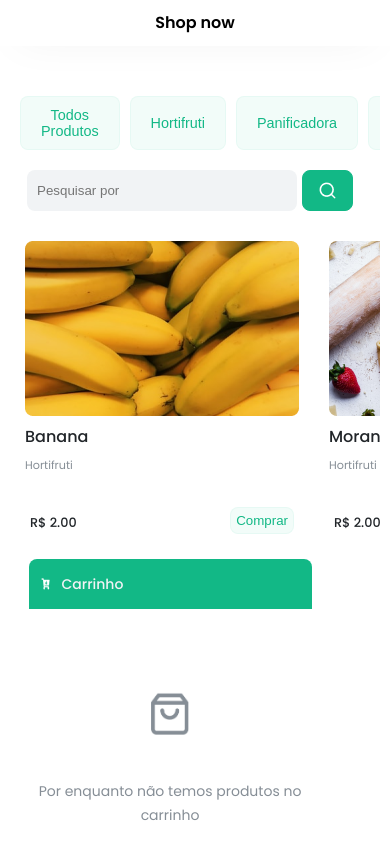
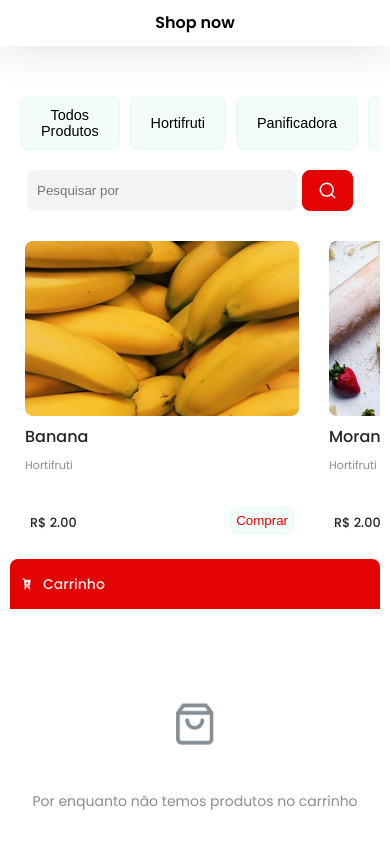
Before and after one commit to VictoriaMilanS/Shop-Now, a plain HTML site: page index.html in a window 390 px wide. Drawn offline with Linux system fonts and the light colour scheme.

Commit message:
ajuste do media query

```diff
--- a/src/css/style.css
+++ b/src/css/style.css
@@ -7,7 +7,7 @@ text-align: center;
   padding: 15px;
   font-weight: 600;
   background: #ffffff;
-box-shadow: 0px 4px 40px -20px rgba(0, 0, 0, 0.25);
+  box-shadow: 0px 4px 40px 1px rgba(0, 0, 0, 0.11);
 }
 
 main {
@@ -32,19 +32,19 @@ border-radius: 8px;
   padding: 10px 20px;
   cursor: pointer;
   font-weight: 500;
-color: #12b886;
+  color: #000002;
   font-size: 0.9rem;
   margin-right: 10px;
 }
 
 .estiloGeralBotoes--filter:hover {
-background-color: #12b886;
+  background-color: #e40303;
   color: #ffffff;
   transition: ease-in-out 0.2s;
 }
 
 .botoesClickStyle {
-background-color: #12b886;
+  background-color: #e40303;
   color: #ffffff;
 }
 
@@ -71,8 +71,8 @@ justify-content: center;
   align-items: center;
   padding: 10px 15px;
   gap: 10px;
-background: #12b886;
-border: 1.5px solid #12b886;
+  background: #e40303;
+  border: 1.5px solid #e40303;
   border-radius: 8px;
 }
 
@@ -123,7 +123,7 @@ font-weight: 400;
   margin: 10px 0;
 }
 
-.containerListaProdutos ol li p{
+.containerListaProdutos ol li p {
   margin: 7px;
 }
 
@@ -151,14 +151,14 @@ width: 100%;
   background-color: #12b8860d;
   border-radius: 8px;
   border: #12b8860d 1px solid;
-color: #12b886;
+  color: #e40303;
   padding: 5px;
   transition: 0.5s;
 }
 
 .containerListaProdutos ul li button:hover {
-background-color: #12b886;
-border: #12b886 1px solid;
+  background-color: #e40303;
+  border: #e40303 1px solid;
   color: white;
 }
 
@@ -168,17 +168,23 @@ justify-content: space-between;
   padding: 5px;
 }
 
-.container{
+.container {
   display: flex;
 }
 
-.containerCarrinho{
-width: 25%;
-margin-right: 100px;
+.containerCarrinho {
+  width: 40%;
+  margin: 0 auto;
+  margin-top: 30px;
 }
 
-.infoCarrinho{
-background-color: #12b886;
+.carrinho {
+  margin: 0 auto;
+  height: 350px;
+}
+
+.infoCarrinho {
+  background-color: #e40303;
   width: 100%;
   height: 50px;
   display: flex;
@@ -187,106 +193,108 @@ border-radius: 8px 8px 0px 0px;
   color: #f1f3f5;
 }
 
-.imgCarrinho{
+.imgCarrinho {
   height: 14px;
   margin: 12px;
 }
 
-.carrinho > ul{
+.carrinho > ul {
   display: flex;
   flex-direction: column;
-height: 450px;
+  height: 100%;
   width: 100%;
+  padding: 10px;
 }
 
-.carrinho > ul > img{
+.carrinho > ul > img {
   width: 50px;
   margin-top: 76px;
 }
 
-.carrinho > ul > p{
+.carrinho > ul > p {
   margin-top: 35px;
   font-weight: 400;
   font-size: 14px;
   line-height: 24px;
   text-align: center;
-color: #868e96
+  color: #868e96;
 }
 
-.listaCarrinho{
+.listaCarrinho {
   height: 500px;
   overflow-y: scroll;
 }
 
-.listaCarrinho img{
+.listaCarrinho img {
   align-self: center;
 }
 
-.listaCarrinho li{
+.listaCarrinho li {
   width: 90%;
   justify-content: space-between;
   display: flex;
   margin: 10px 0px;
 }
 
-.listaCarrinho .imagemCarrinho{
+.listaCarrinho .imagemCarrinho {
   height: 70px;
   width: 70px;
   border-radius: 8px;
   object-fit: cover;
 }
 
-.listaCarrinho .boxImgInfo{
+.listaCarrinho .boxImgInfo {
   display: flex;
   flex-direction: row;
 }
 
-.boxInfo{
- margin: 0px 10px
+.boxInfo {
+  margin: 0px 10px;
 }
 
-.listaCarrinho .listaDoCarrinho{
+.listaCarrinho .listaDoCarrinho {
   width: 100%;
-justify-content: space-between
+  justify-content: space-between;
 }
 
-.carrinho .botaoRetirar{
+.carrinho .botaoRetirar {
   align-items: flex-start;
   width: 10px;
   margin: 5px;
 }
 
-.carrinho div h2{
+.carrinho div h2 {
   font-weight: 500;
   font-size: 14px;
   margin: 5px 0px;
 }
 
-.carrinho div p{
+.carrinho div p {
   font-weight: 400;
   font-size: 12px;
-color: #868E96;
+  color: #868e96;
   margin: 5px 0px;
 }
 
-.carrinho div h3{
+.carrinho div h3 {
   font-weight: 400;
   font-size: 13px;
   color: #212529;
   margin: 5px 0px;
 }
 
-.carrinho div img{
+.carrinho div img {
   width: 9px;
   height: 12px;
 }
 
-.totalCarrinho{
+.totalCarrinho {
   display: flex;
   flex-direction: column;
+  margin-top: 50px;
 }
 
-.totalCarrinho > div{
+.totalCarrinho > div {
   display: flex;
   justify-content: space-between;
   padding: 15px;
@@ -294,24 +302,30 @@ font-weight: 700;
   font-size: 12px;
 }
 
-@media(max-width: 820px){
-
-main{
-margin: 10px
+@media (min-width: 500px) {
+  #botoesContainer {
+    display: flex;
+    justify-content: center;
+  }
 }
 
-.filtersContainer{
+@media (max-width: 1300px) {
+  main {
+    margin: 10px;
+  }
+
+  .filtersContainer {
     flex-direction: column;
   }
 
-#botoesContainer{
+  #botoesContainer {
     width: 100%;
     overflow-x: scroll;
     margin-bottom: 10px;
     padding: 10px;
   }
 
-.container{
+  .container {
     flex-direction: column;
     align-items: center;
   }
@@ -321,57 +335,52 @@ flex-wrap: nowrap;
     overflow-x: scroll;
   }
 
-.containerListaProdutos .lista li{
+  .containerListaProdutos .lista li {
     width: 274px;
     margin: 0px 15px;
   }
 
-.containerListaProdutos .lista  ol li {
-color:white;
+  .containerListaProdutos .lista ol li {
+    color: white;
     height: 0px;
   }
 
-.containerListaProdutos .lista  ol li p {
-color:white;
+  .containerListaProdutos .lista ol li p {
+    color: white;
     height: 0px;
   }
 
-.containerCarrinho{
-width: 90%;
+  .containerCarrinho {
+    width: 100%;
     margin-top: 20px;
   }
 
-.carrinho{
+  .carrinho {
     height: 300px;
-margin-left: 50px;
   }
 
-.carrinho ul{
+  .carrinho ul {
     overflow-y: scroll;
     height: 250px;
   }
 
-.listaCarrinho .imagemCarrinho{
+  .listaCarrinho .imagemCarrinho {
     height: 70px;
     width: 70px;
     border-radius: 8px;
     object-fit: cover;
   }
 
-.listaCarrinho .boxImgInfo{
+  .listaCarrinho .boxImgInfo {
     display: flex;
     flex-direction: row;
   }
 
-.boxInfo{
-margin: 0px 10px
+  .boxInfo {
+    margin: 0px 10px;
   }
-.listaCarrinho .listaDoCarrinho{
+  .listaCarrinho .listaDoCarrinho {
     width: 100%;
-justify-content: space-between
-}
-
-.totalCarrinho div{
-margin-left: 50px;
+    justify-content: space-between;
   }
 }
```
Lines whose indentation alone changed are shown as unchanged.
